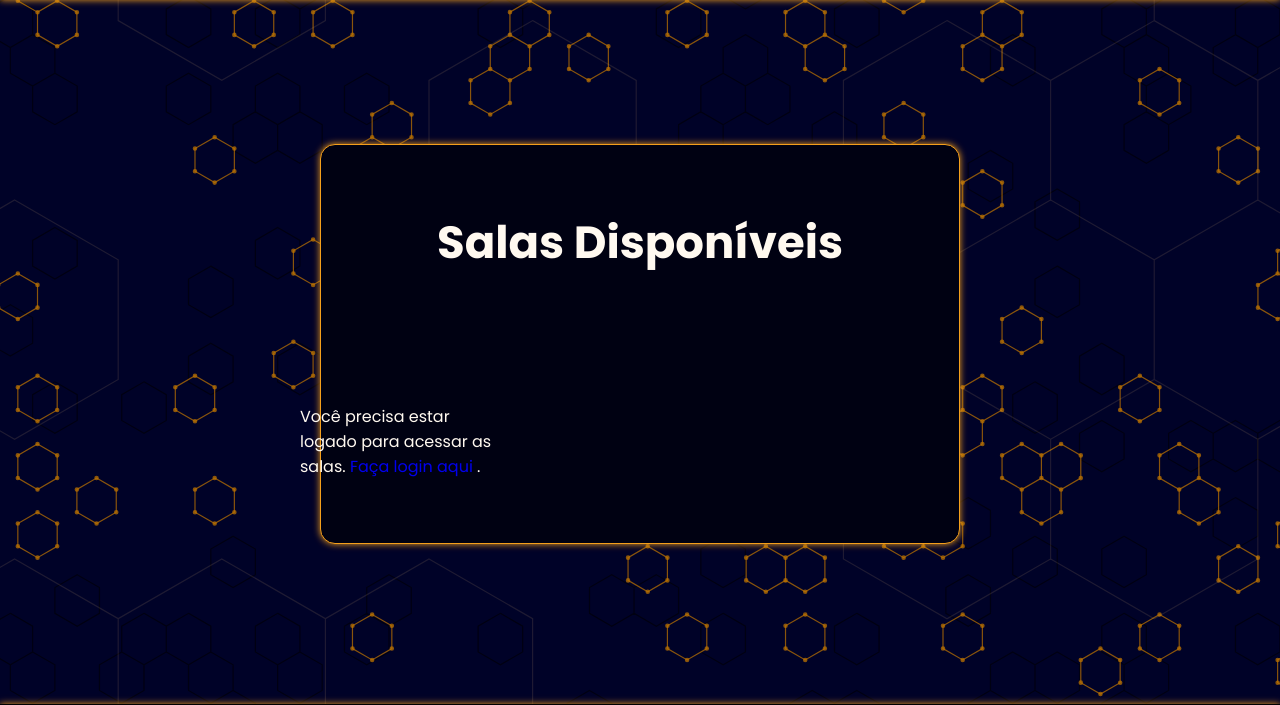
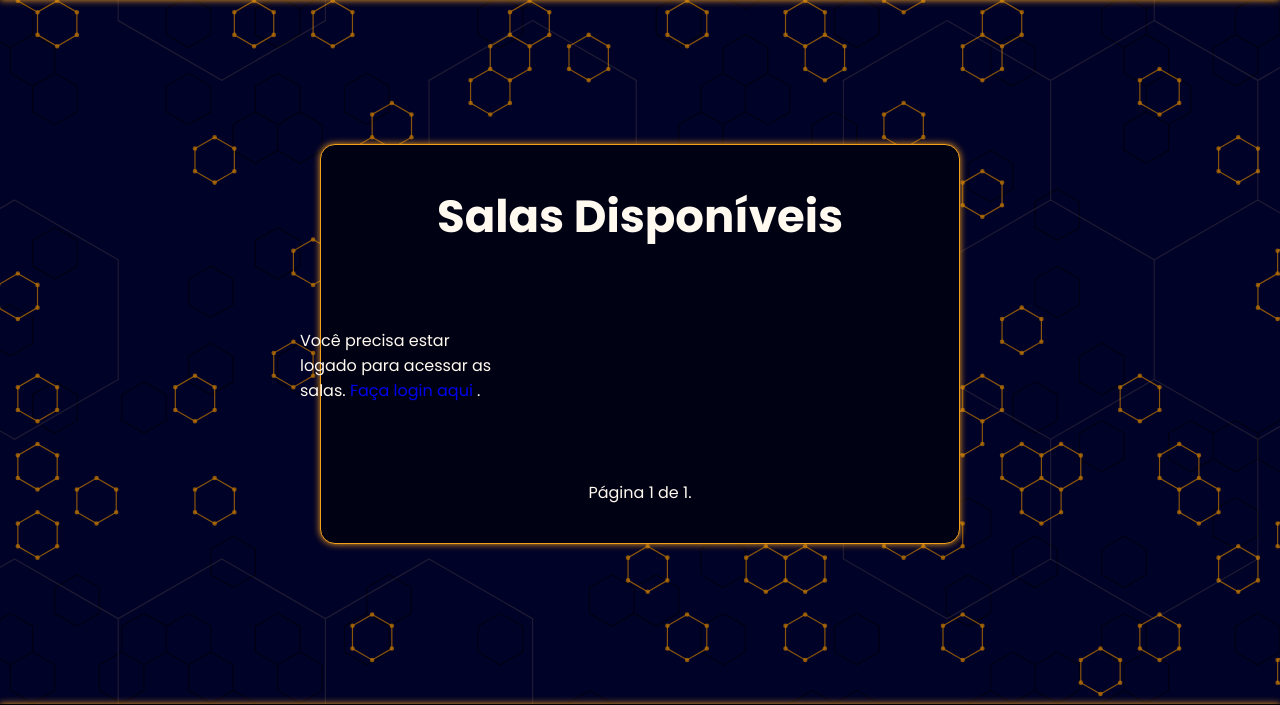
Before and after one commit to Reis567/chat3Django, a Django app: page /rooms/ in a window 1280 px wide. Shown: the part 56-761 px from the top of the page. Run offline with Django 4.2, Linux system fonts and the light colour scheme; data comes from the database, SQL or seed files in the repository; some libraries are stand-ins or nearby versions.

Commit message:
pagination template

```diff
--- a/templates/rooms.html
+++ b/templates/rooms.html
@@ -42,7 +42,23 @@
 
             {% endif %}
         </div>
+        <div class="pagination">
+            <span class="step-links">
+                {% if rooms.has_previous %}
+                    <a href="?page=1">&laquo; first</a>
+                    <a href="?page={{ rooms.previous_page_number }}">previous</a>
+                {% endif %}
 
+                <span class="current-page">
+                    Página {{ rooms.number }} de {{ rooms.paginator.num_pages }}.
+                </span>
+
+                {% if rooms.has_next %}
+                    <a href="?page={{ rooms.next_page_number }}">next</a>
+                    <a href="?page={{ rooms.paginator.num_pages }}">last &raquo;</a>
+                {% endif %}
+            </span>
+        </div>
     </div>
 
 </section>
```
